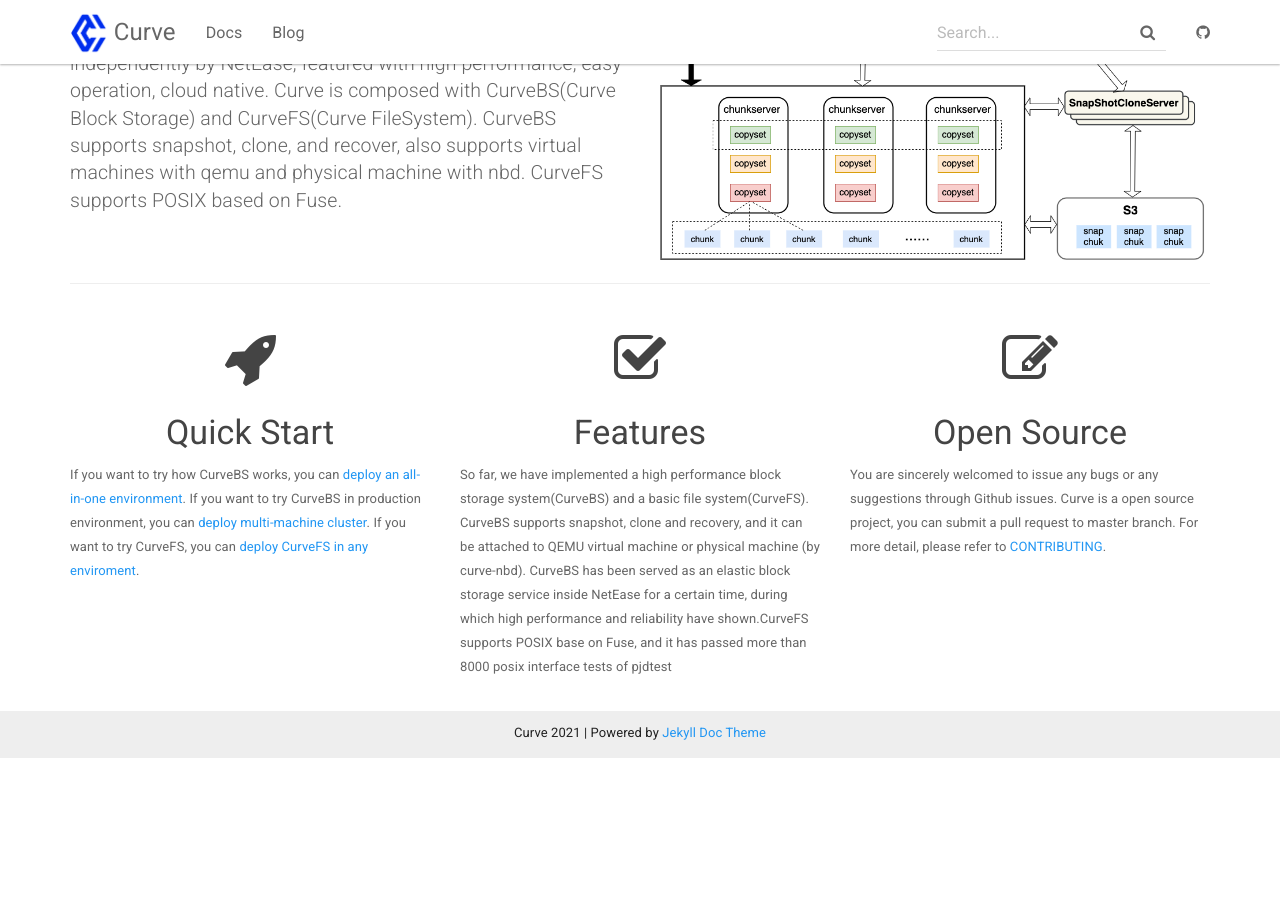
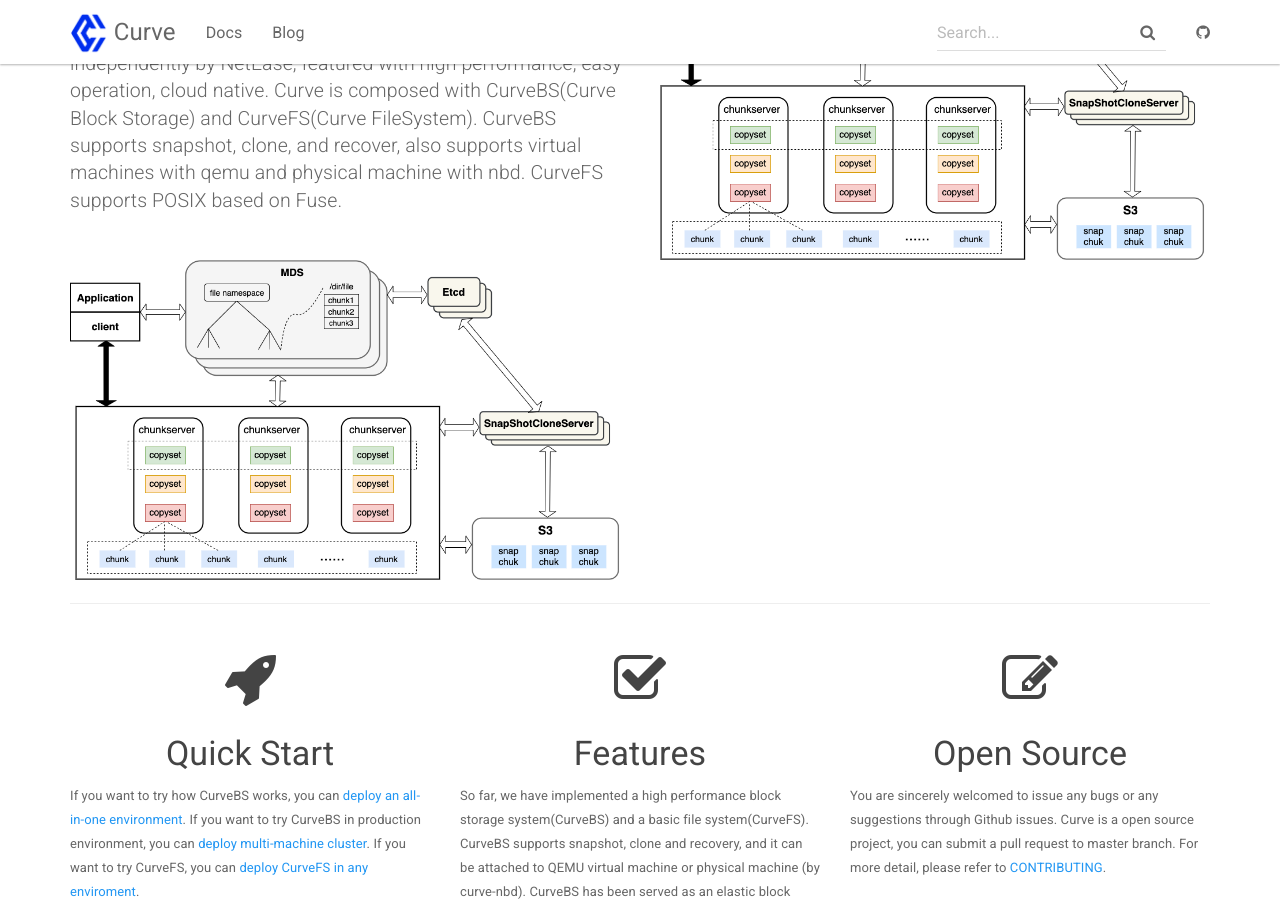
Before and after one commit to opencurve/homepage, a Jekyll site: the page built from index.html, in a window 1280 px wide and 900 px high, scrolled down 511 px. Built offline with Jekyll 4.4.1, drawn with Linux system fonts in a browser that asks for light colours; before the commit the page ends 1269 px from its top, so only the background shows below that.

Commit message:
Update index.html

```diff
--- a/index.html
+++ b/index.html
@@ -15,6 +15,9 @@
         <div class="col-md-6">
             <h2 class="header-light regular-pad">What is Curve？</h2>
               <p class="lead">Curve is a distributed storage system designed and developed independently by NetEase, featured with high performance, easy operation, cloud native. Curve is composed with CurveBS(Curve Block Storage) and CurveFS(Curve FileSystem). CurveBS supports snapshot, clone, and recover, also supports virtual machines with qemu and physical machine with nbd. CurveFS supports POSIX based on Fuse.</p>
+        </div>
+        <div class="col-md-6 text-center">
+            <img src="{{ "/assets/img/architecture_snap.png" | relative_url }}" alt="Curve logo" class="img-responsive">
         </div>
         <div class="col-md-6 text-center">
             <img src="{{ "/assets/img/architecture_snap.png" | relative_url }}" alt="Curve logo" class="img-responsive">
```
